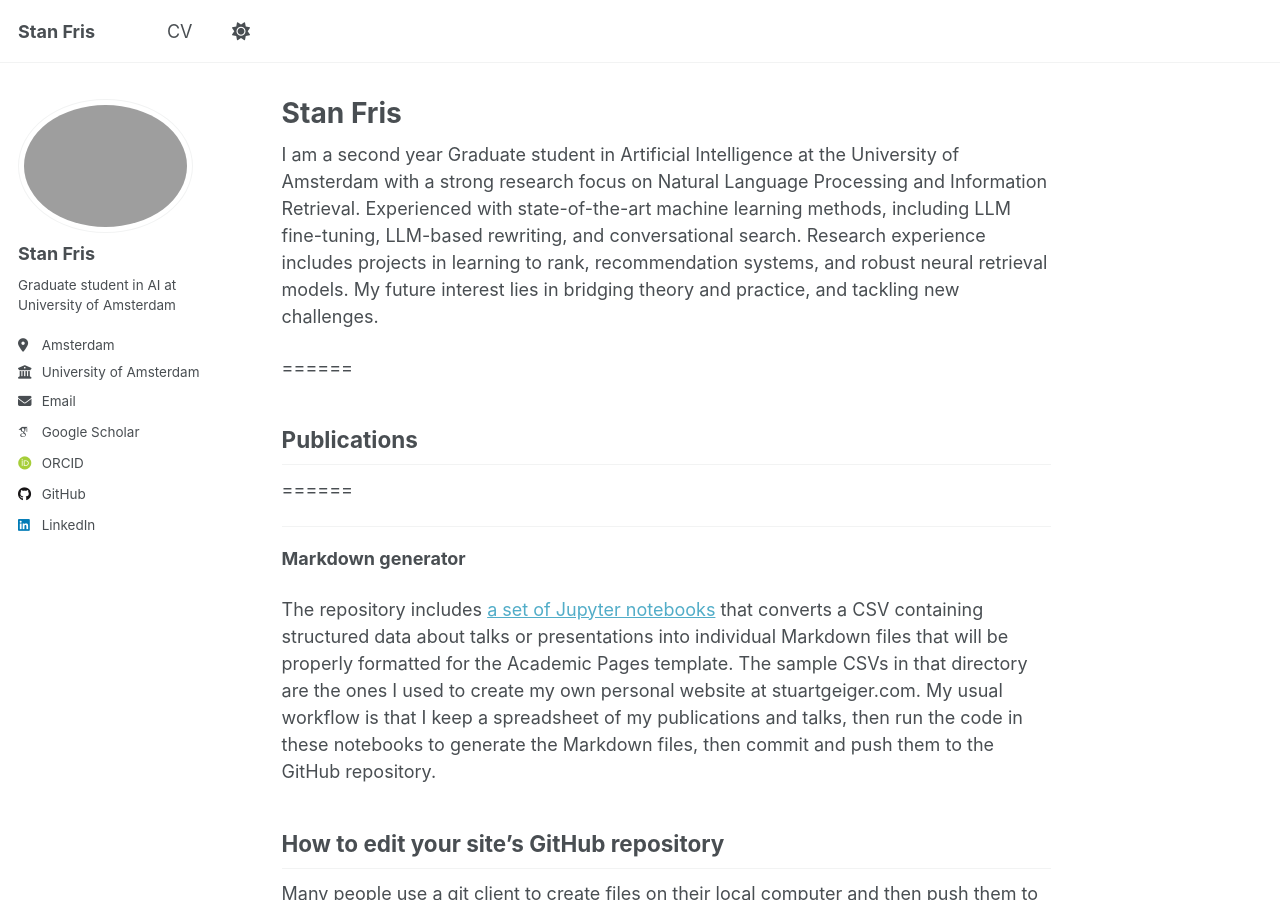
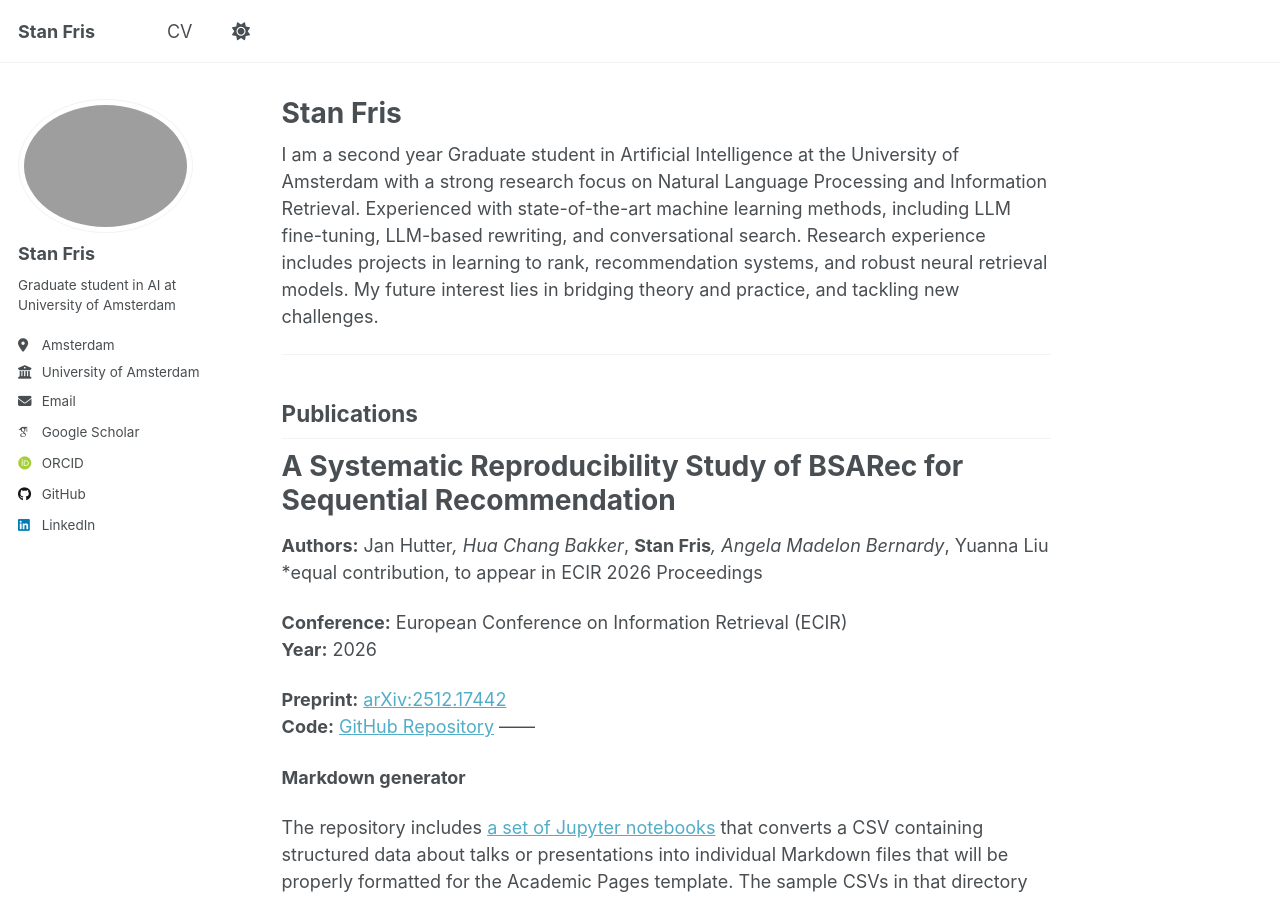
Before and after one commit to stanfris/stanfris.github.io, a Jekyll site: the page built from _pages/about.md, in a window 1280 px wide and 900 px high. Built offline with Jekyll 4.4.1, drawn with Linux system fonts in a browser that asks for light colours; some web fonts are replaced; a script that is not in the unit is left out.

Commit message:
add files

```diff
--- a/_pages/about.md
+++ b/_pages/about.md
@@ -9,10 +9,19 @@ redirect_from:
 
 I am a second year Graduate student in Artificial Intelligence at the University of Amsterdam with a strong research focus on Natural Language Processing and Information Retrieval. Experienced with state-of-the-art machine learning methods, including LLM fine-tuning, LLM-based rewriting, and conversational search. Research experience includes projects in learning to rank, recommendation systems, and robust neural retrieval models. My future interest lies in bridging theory and practice, and tackling new challenges.
 
-======
+------
 ## Publications
-======
 
+# A Systematic Reproducibility Study of BSARec for Sequential Recommendation
+
+**Authors:** Jan Hutter*, Hua Chang Bakker*, **Stan Fris***, Angela Madelon Bernardy*, Yuanna Liu
+\*equal contribution, to appear in ECIR 2026 Proceedings
+
+**Conference:** European Conference on Information Retrieval (ECIR)
+**Year:** 2026
+
+**Preprint:** [arXiv:2512.17442](https://arxiv.org/abs/2512.17442)
+**Code:** [GitHub Repository](https://github.com/Janhutter/BSARec)
 ------
 
 **Markdown generator**
```
